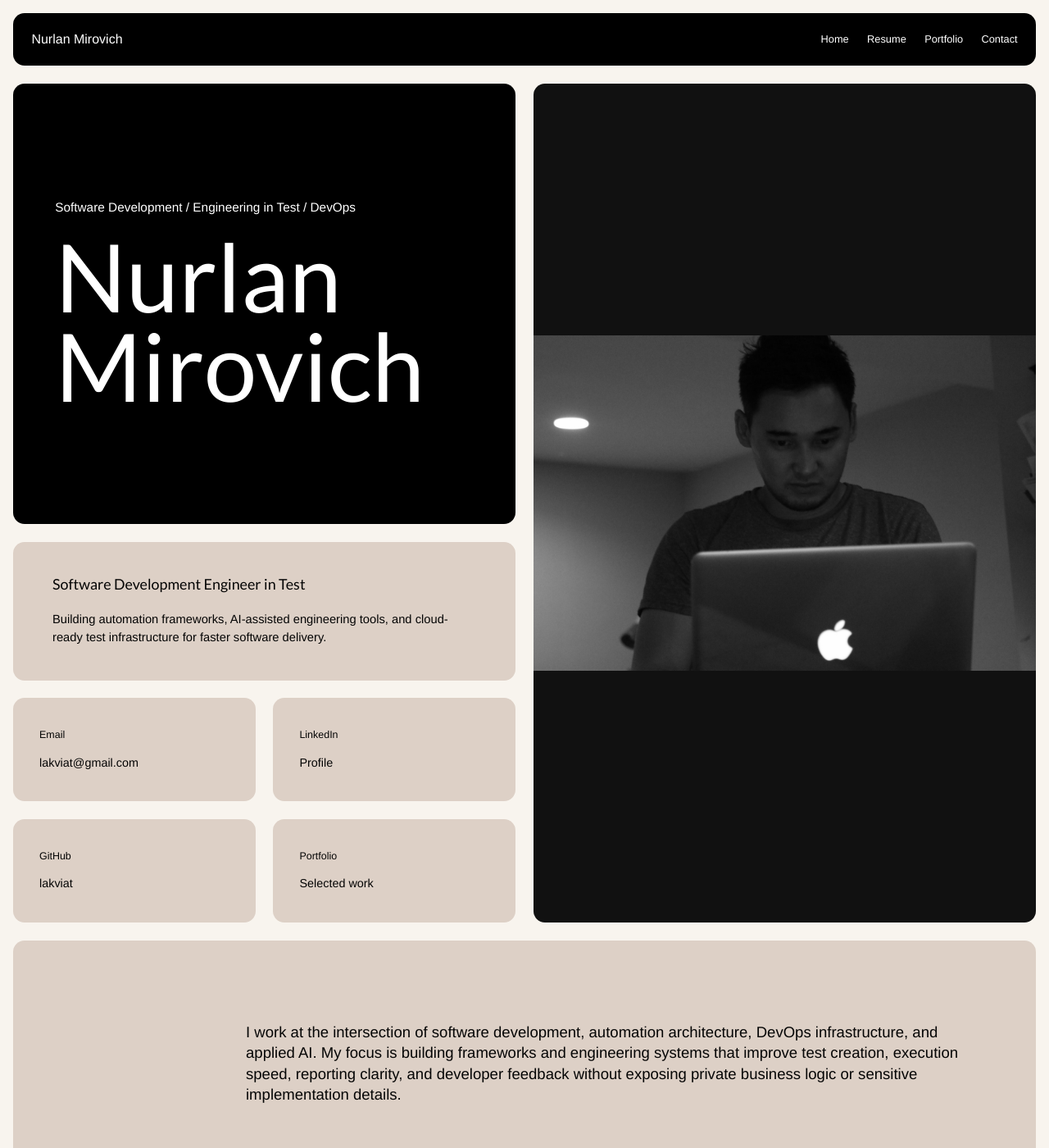
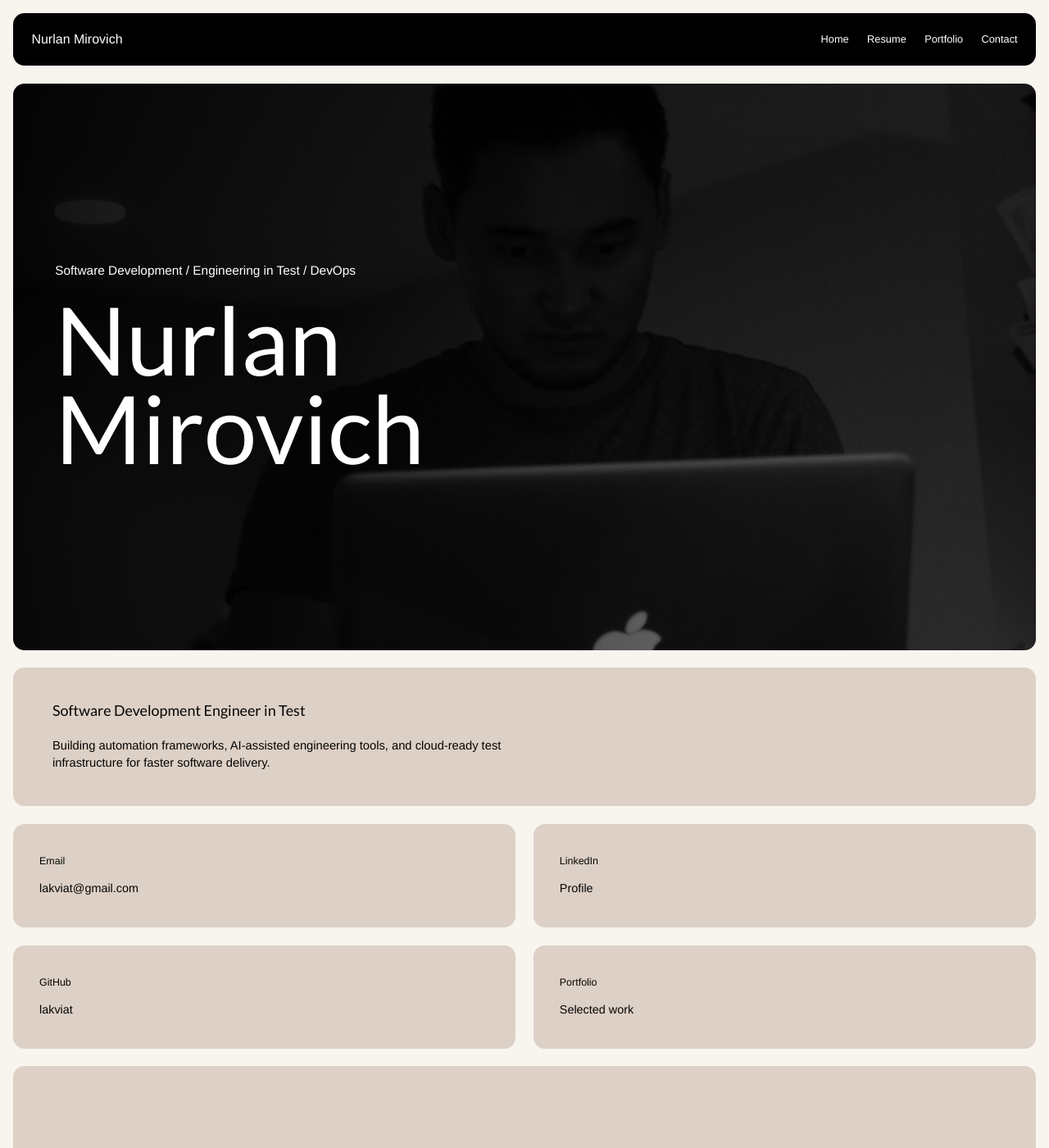
Before and after one commit to lakviat/nmirovich.com, a Jekyll site: the page built from index.html, in a window 1280 px wide and 1400 px high. Shown: the whole window at 82% size. Built offline with Jekyll 4.4.1, drawn with Linux system fonts in a browser that asks for light colours; cached includes are drawn as plain includes; a script that is not in the unit is left out; the list of posts is cut into pages by our own code; comment, search, counter and statistics services are not loaded.

Commit message:
Use workspace photo as hero name background

```diff
--- a/assets/css/style.scss
+++ b/assets/css/style.scss
@@ -718,7 +718,13 @@ body {
   font-size: 0.8rem;
 }
 
-.cv-hero,
+.cv-hero {
+  display: grid;
+  grid-template-columns: 1fr;
+  gap: 1.35rem;
+  margin-top: 1.35rem;
+}
+
 .cv-contact {
   display: grid;
   grid-template-columns: 1fr 1fr;
@@ -742,8 +748,16 @@ body {
   display: flex;
   flex-direction: column;
   justify-content: center;
-  min-height: clamp(330px, 42vw, 560px);
+  min-height: clamp(440px, 54vw, 760px);
   padding: clamp(2rem, 4vw, 4rem);
+  background:
+    linear-gradient(
+      90deg,
+      rgba(0, 0, 0, 0.94) 0%,
+      rgba(0, 0, 0, 0.76) 40%,
+      rgba(0, 0, 0, 0.42) 100%
+    ),
+    var(--cv-name-photo) center 44% / cover no-repeat;
 }
 
 .cv-name::before {
@@ -759,10 +773,13 @@ body {
   );
   transform: skewX(-18deg);
   animation: cv-sheen 7s ease-in-out infinite;
+  pointer-events: none;
+  z-index: 2;
 }
 
 .cv-name > * {
   position: relative;
+  z-index: 3;
 }
 
 .cv-name p,
@@ -1190,7 +1207,15 @@ body {
   }
 
   .cv-name {
-    min-height: 330px;
+    min-height: 520px;
+    background:
+      linear-gradient(
+        90deg,
+        rgba(0, 0, 0, 0.94) 0%,
+        rgba(0, 0, 0, 0.74) 48%,
+        rgba(0, 0, 0, 0.5) 100%
+      ),
+      var(--cv-name-photo) center 42% / cover no-repeat;
   }
 
   .cv-name h1 {
--- a/index.html
+++ b/index.html
@@ -17,7 +17,10 @@ description: "Nurlan Mirovich is a Software Development Engineer in Test focused
 
   <section class="cv-hero" aria-label="Professional introduction">
     <div class="cv-stack">
-      <div class="cv-black cv-name">
+      <div
+        class="cv-black cv-name"
+        style="--cv-name-photo: url('{{ '/assets/img/nurlan-workspace.jpg' | relative_url }}')"
+      >
         <p>Software Development / Engineering in Test / DevOps</p>
         <h1>Nurlan<br />Mirovich</h1>
       </div>
@@ -59,13 +62,6 @@ description: "Nurlan Mirovich is a Software Development Engineer in Test focused
         </a>
       </div>
     </div>
-
-    <figure class="cv-photo">
-      <img
-        src="{{ '/assets/img/nurlan-workspace.jpg' | relative_url }}"
-        alt="Nurlan Mirovich working on a laptop"
-      />
-    </figure>
   </section>
 
   <section class="cv-summary" aria-label="Professional summary">
```
